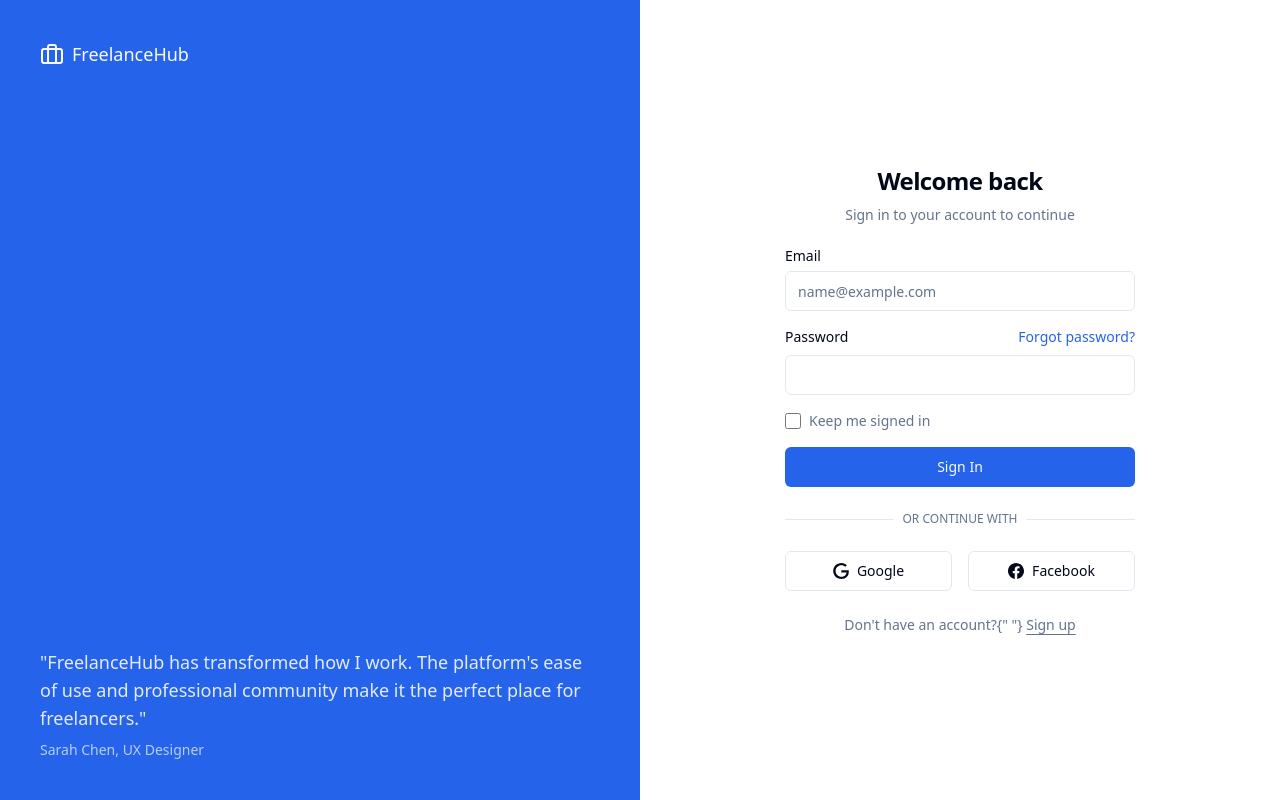
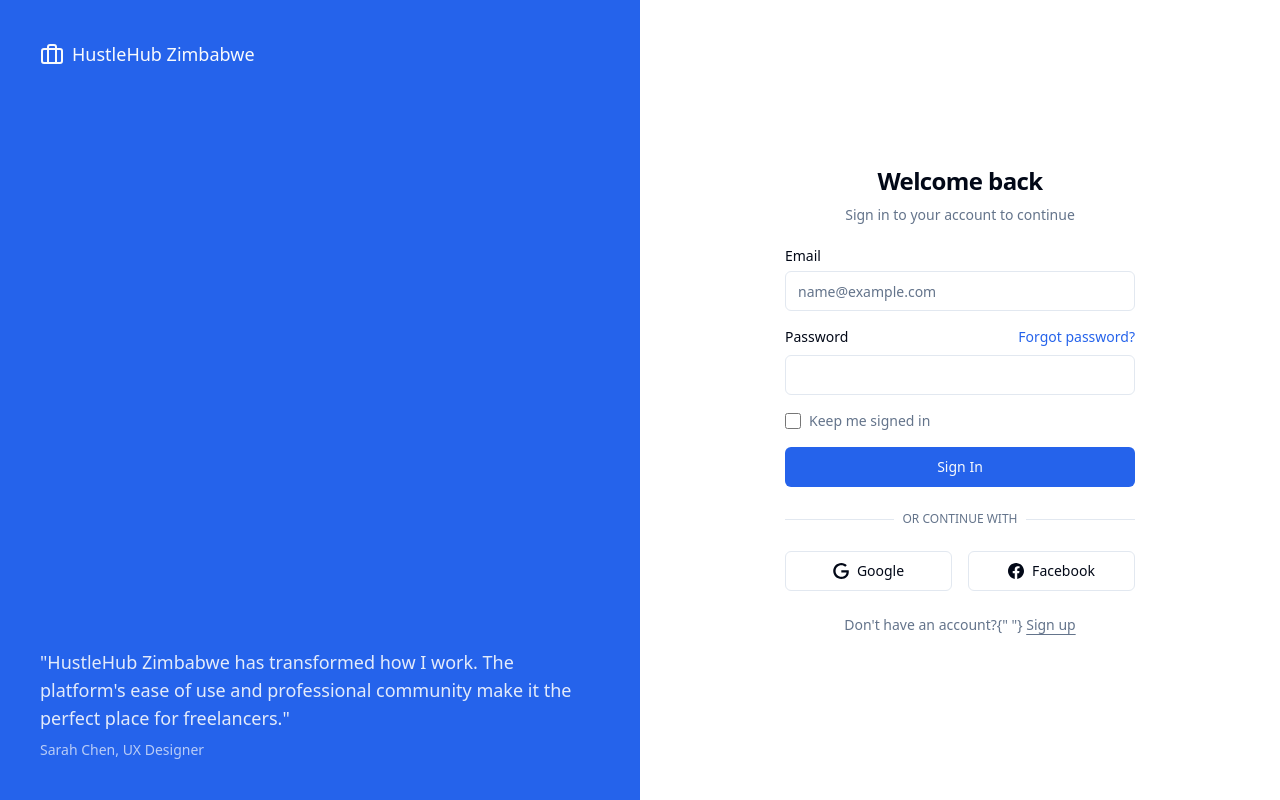
Before and after one commit to Mkayzw/ZimServe, a website: page auth/login.html in a window 1280 px wide. Drawn offline with Linux system fonts and the light colour scheme.

```diff
--- a/auth/login.html
+++ b/auth/login.html
@@ -3,7 +3,7 @@
 <head>
     <meta charset="UTF-8">
     <meta name="viewport" content="width=device-width, initial-scale=1.0">
-    <title>Login - FreelanceHub</title>
+    <title>Login - HustleHub Zimbabwe</title>
     <!-- Favicons -->
     <link rel="icon" type="image/svg+xml" href="../favicon/favicon.svg">
     <link rel="icon" type="image/x-icon" href="../favicon/favicon.ico">
@@ -17,7 +17,7 @@
         <div class="flex items-center justify-between p-4 border-b">
             <a href="../index.html" class="flex items-center gap-2 text-primary hover:text-primary/90">
                 <svg xmlns="http://www.w3.org/2000/svg" width="24" height="24" viewBox="0 0 24 24" fill="none" stroke="currentColor" stroke-width="2" stroke-linecap="round" stroke-linejoin="round" class="lucide lucide-briefcase"><rect width="20" height="14" x="2" y="7" rx="2" ry="2"/><path d="M16 21V5a2 2 0 0 0-2-2h-4a2 2 0 0 0-2 2v16"/></svg>
-                <span class="font-bold">FreelanceHub</span>
+                <span class="font-bold">HustleHub Zimbabwe</span>
             </a>
             <a href="../index.html" class="text-sm text-muted-foreground hover:text-primary">
                 <svg xmlns="http://www.w3.org/2000/svg" width="24" height="24" viewBox="0 0 24 24" fill="none" stroke="currentColor" stroke-width="2" stroke-linecap="round" stroke-linejoin="round" class="lucide lucide-x"><path d="M18 6 6 18"/><path d="m6 6 12 12"/></svg>
@@ -31,13 +31,13 @@
             <div class="relative z-20 flex items-center text-lg font-medium">
                 <a href="../index.html" class="flex items-center gap-2 text-primary-foreground hover:text-primary-foreground/90">
                     <svg xmlns="http://www.w3.org/2000/svg" width="24" height="24" viewBox="0 0 24 24" fill="none" stroke="currentColor" stroke-width="2" stroke-linecap="round" stroke-linejoin="round" class="lucide lucide-briefcase"><rect width="20" height="14" x="2" y="7" rx="2" ry="2"/><path d="M16 21V5a2 2 0 0 0-2-2h-4a2 2 0 0 0-2 2v16"/></svg>
-                    FreelanceHub
+                    HustleHub Zimbabwe
                 </a>
             </div>
             <div class="relative z-20 mt-auto">
                 <blockquote class="space-y-2">
                     <p class="text-lg text-primary-foreground/90">
-                        "FreelanceHub has transformed how I work. The platform's ease of use and professional community make it the perfect place for freelancers."
+                        "HustleHub Zimbabwe has transformed how I work. The platform's ease of use and professional community make it the perfect place for freelancers."
                     </p>
                     <footer class="text-sm text-primary-foreground/70">Sarah Chen, UX Designer</footer>
                 </blockquote>
--- a/package.json
+++ b/package.json
@@ -1,5 +1,5 @@
 {
-  "name": "zimserve",
+  "name": "hustlehub-zimbabwe",
   "version": "1.0.0",
   "main": "index.js",
   "scripts": {
```
Also changed, not shown: apply.html (+1 -1 lines), auth/signup.html (+4 -4 lines), index.html (+1 -1 lines), jobs.html (+1 -1 lines), messages.html (+1 -1 lines), favicon/site.webmanifest.
